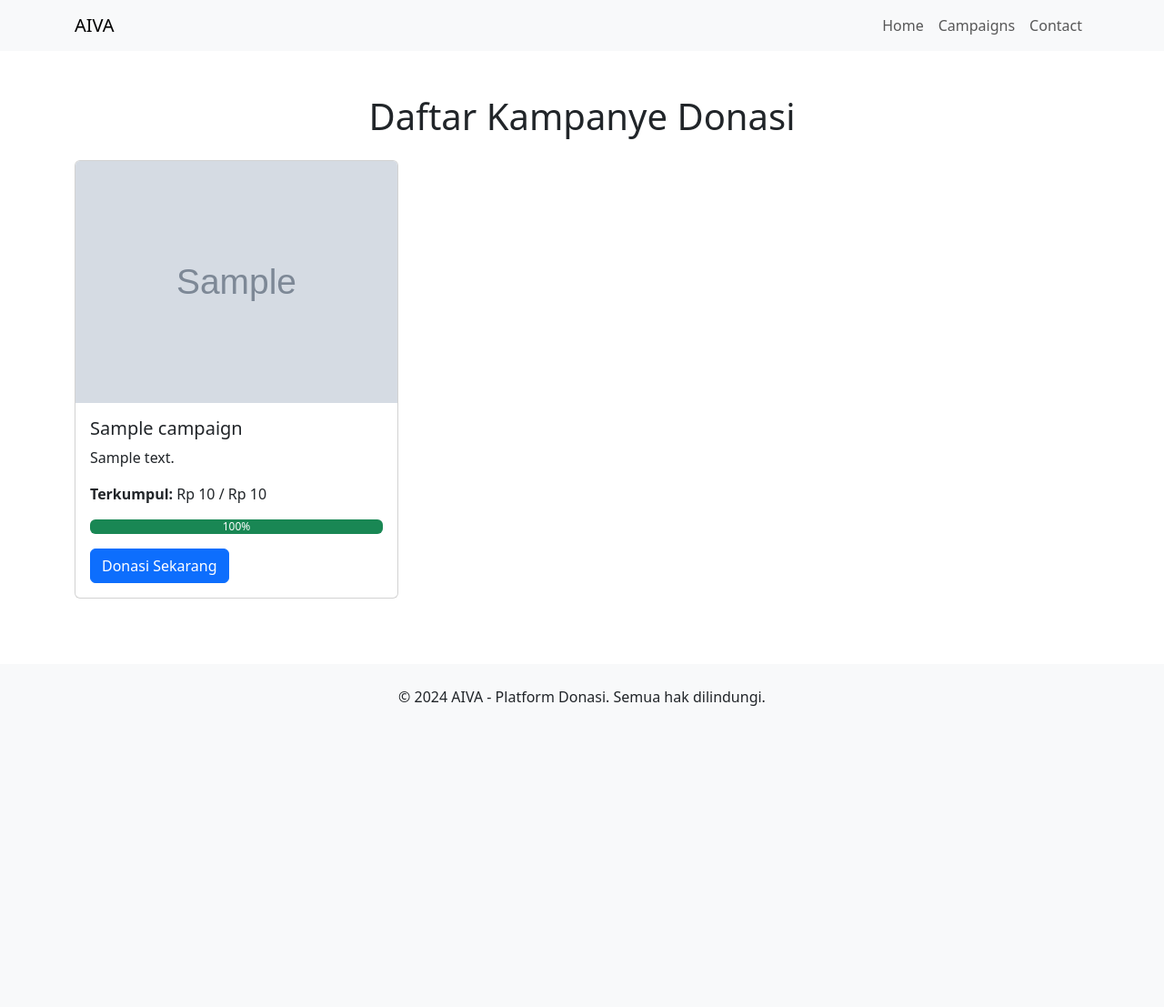
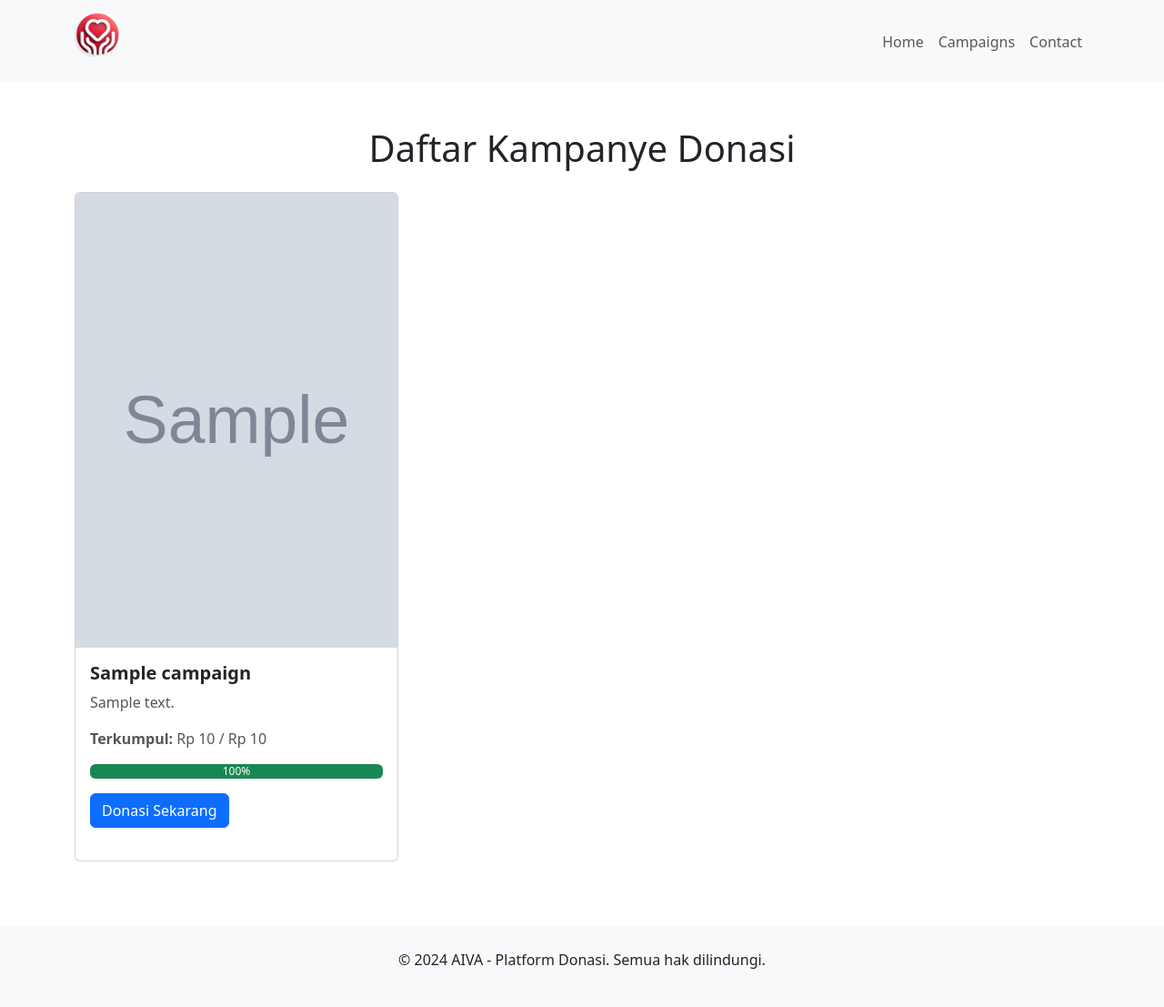
Before and after one commit to Eval04/Aiva-care, a PHP site: page /login_user.php in a window 1280 px wide. Shown: the whole page at 91% size. Before the commit the page ends 776 px from the top, so only its background shows below. Run offline with PHP 8.4, Linux system fonts and the light colour scheme; tables that the repository leaves empty or names only in its code hold one stand-in row (values such as "Sample post"); grey boxes marked "Sample" are stand-in pictures.

Commit message:
fix lagi banyak

```diff
--- /dev/null
+++ b/ccss/style.css
@@ -0,0 +1,37 @@
+.card-img-top {
+  width: 100%;
+  height: 500px;
+  object-fit: cover;
+}
+
+.card {
+  display: flex;
+  flex-direction: column;
+  height: 100%;
+  margin-bottom: 20px;
+}
+
+.card-body {
+  flex-grow: 1;
+  padding: 16px;
+}
+
+.card-text {
+  overflow: hidden;
+  text-overflow: ellipsis;
+  white-space: nowrap;
+}
+
+.col-md-4 {
+  margin-bottom: 20px;
+}
+
+.card-title {
+  font-size: 1.25rem;
+  font-weight: bold;
+}
+
+.card-text {
+  font-size: 1rem;
+  color: #555;
+}
--- a/connection/koneksi.php
+++ b/connection/koneksi.php
@@ -3,7 +3,7 @@
 $host = 'localhost'; // Ganti jika host bukan localhost
 $username = 'root';  // Ganti sesuai username database Anda
 $password = '';      // Ganti sesuai password database Anda
-$dbname = 'aiva_db'; // Nama database yang akan diuji
+$dbname = 'aiva_care'; // Nama database yang akan diuji
 
 // Membuat koneksi
 $conn = new mysqli($host, $username, $password, $dbname);
--- a/index.php
+++ b/index.php
@@ -17,6 +17,8 @@ if (!$result) {
     <meta name="viewport" content="width=device-width, initial-scale=1.0">
     <title>AIVA - Platform Donasi</title>
     <link href="https://cdn.jsdelivr.net/npm/bootstrap@5.3.0/dist/css/bootstrap.min.css" rel="stylesheet">
+    <link href="ccss/style.css" rel="stylesheet">
+
 </head>
 <body>
     <nav class="navbar navbar-expand-lg navbar-light bg-light">
@@ -49,7 +51,6 @@ if (!$result) {
                         <h5 class="card-title"><?= $campaign['title'] ?></h5>
                         <p class="card-text"><?= $campaign['description'] ?></p>
 
-                            <!-- Hitung progres donasi -->
                         <?php
                             $collected = $campaign['collected_amount'];
                             $target = $campaign['target_amount'];
@@ -60,6 +61,7 @@ if (!$result) {
                             <strong>Terkumpul:</strong> Rp <?= number_format($collected, 0, ',', '.') ?> /
                             Rp <?= number_format($target, 0, ',', '.') ?>
                         </p>
+
 
                             <!-- Progress bar -->
                             <div class="progress mb-3">
--- a/login_user.php
+++ b/login_user.php
@@ -17,11 +17,13 @@ if (!$result) {
     <meta name="viewport" content="width=device-width, initial-scale=1.0">
     <title>AIVA - Platform Donasi</title>
     <link href="https://cdn.jsdelivr.net/npm/bootstrap@5.3.0/dist/css/bootstrap.min.css" rel="stylesheet">
+    <link href="ccss/style.css" rel="stylesheet">
 </head>
 <body>
     <nav class="navbar navbar-expand-lg navbar-light bg-light">
         <div class="container">
-            <a class="navbar-brand" href="#">AIVA</a>
+        <a class="navbar-brand" href="#"><img src="img/Sircle logo.png" alt="Aiva Care Logo" style="width: 50px;" class="mb-3">
+        </a>
             <button class="navbar-toggler" type="button" data-bs-toggle="collapse" data-bs-target="#navbarNav" aria-controls="navbarNav" aria-expanded="false" aria-label="Toggle navigation">
                 <span class="navbar-toggler-icon"></span>
             </button>
@@ -47,7 +49,6 @@ if (!$result) {
                         <h5 class="card-title"><?= $campaign['title'] ?></h5>
                         <p class="card-text"><?= $campaign['description'] ?></p>
 
-                            <!-- Hitung progres donasi -->
                         <?php
                             $collected = $campaign['collected_amount'];
                             $target = $campaign['target_amount'];
```
Also changed, not shown: ccss/css.css (deleted). Lines whose indentation alone changed are shown as unchanged.
